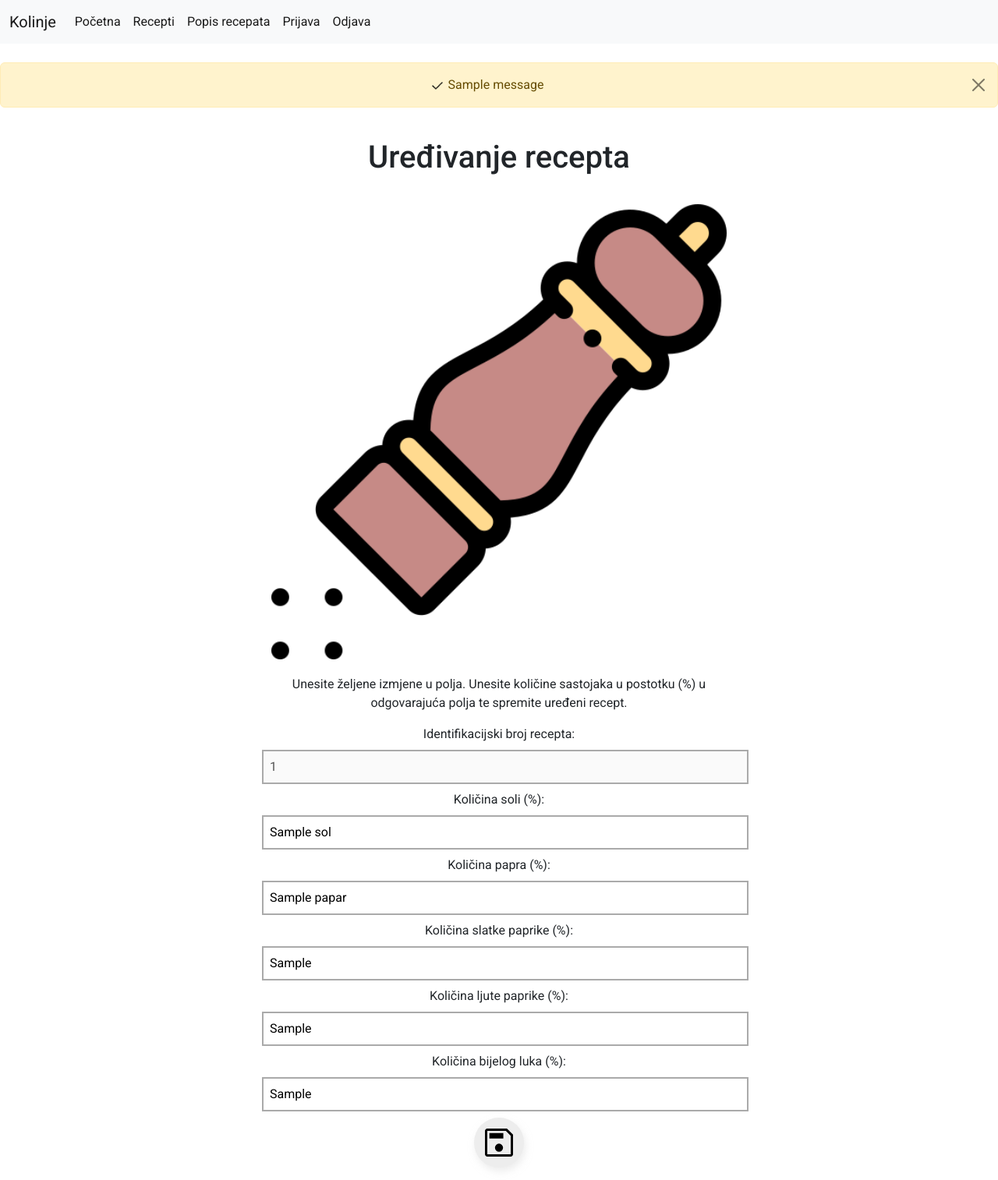
After one commit to gsostarko/Piggy, a Flask app: page /azuriranje_recepta/1 in a window 1280 px wide. The commit adds this page. Shown: the whole page at 78% size. Run offline with Flask 3, Linux system fonts and the light colour scheme; one stand-in notice (Sample message) is shown; a database or web service that is not in the repository returns one stand-in record (values such as "Sample title"); some libraries are stand-ins or nearby versions.

Commit message:
update i brisanje recepta osposobljeno

```diff
--- a/main.py
+++ b/main.py
@@ -1,5 +1,5 @@
 import os
-from flask import Flask, render_template, flash, jsonify, redirect, request, session, abort
+from flask import Flask, render_template, flash, jsonify, redirect, request, session, abort, url_for
 from flask_wtf import FlaskForm
 from wtforms import StringField, SubmitField, FloatField, PasswordField, BooleanField, ValidationError
 
@@ -11,6 +11,7 @@ from werkzeug.security import generate_password_hash, check_password_hash
 
 from dotenv import load_dotenv
 from pymongo import MongoClient
+from bson.objectid import ObjectId
 import datetime
 
 load_dotenv()
@@ -61,7 +62,7 @@ def add_recepie(naziv_recepta,sol, papar, bijeli_luk, ljuta_paprika, slatka_papr
         'Slatka_paprika': slatka_paprika,
         'Datum_kreiranja' : datetime.datetime.now()
     }
-    return client.kolinjerecepture.insert_one(document)
+    return app.db.recepture.insert_one(document)
 
 def user_registration(username, email, password):
     user = {
@@ -71,7 +72,7 @@ def user_registration(username, email, password):
         'datum_registracije': datetime.datetime.now()
     }
 
-    return client.kolinje.korisnici.insert_one(user)
+    return app.db.korisnici.insert_one(user)
 
 
 
@@ -310,16 +311,74 @@ def recepti():
 
 @app.route('/popis_recepata',methods=['GET', 'POST'])
 def popis_recepata():
-    db = client.get_database('kolinje')
-    collection = db.get_collection('recepture')
     filter = {}
 
-    podaci = collection.find(filter)
+    podaci = app.db.recepture.find(filter)
     recepti_temp = []
     for each_doc in podaci:
          recepti_temp.append(each_doc)
-         #print(recepti_temp)
-    #print(recepti_temp)
+
+
+    return render_template('popis_recepata.html', recepti_temp=recepti_temp)
+
+@app.route('/azuriranje_recepta/<id>', methods=['POST', 'GET'])
+def azuriranje_recepta(id):
+
+
+    filter = {}
+
+    podaci = app.db.recepture.find(filter)
+
+
+    for recept in podaci:
+        if str(recept['_id']) == id:
+            recept=recept
+            break
+
+
+    if request.method == 'POST':
+        edited_id= request.form.get("edited_id")
+        edited_sol = float(request.form.get("edited_sol"))
+        edited_papar = float(request.form.get("edited_papar"))
+        edited_slatka_paprika = float(request.form.get("edited_slatka_paprika"))
+        edited_ljuta_paprika = float(request.form.get("edited_ljuta_paprika"))
+        edited_bijeli_luk = float(request.form.get("edited_bijeli_luk"))
+        edited_date = datetime.datetime.now()
+
+        data_for_update = {
+            "$set": {"Sol": float(edited_sol),
+            "Papar": edited_papar,
+            "Slatka_paprika": edited_slatka_paprika,
+            "Ljuta_paprika": edited_ljuta_paprika,
+            "Bijeli_luk": edited_bijeli_luk,
+            "Update_date": edited_date}
+        }
+
+        update = app.db.recepture.update_one({'_id': ObjectId(id)}, data_for_update)
+        #print(update.matched_count)
+
+        filter = {}
+
+        podaci = app.db.recepture.find(filter)
+        recepti_temp = []
+        for each_doc in podaci:
+            recepti_temp.append(each_doc)
+
+        return render_template('popis_recepata.html', recepti_temp=recepti_temp)
+    return render_template('azuriranje_recepta.html', recept=recept)
+
+@app.route('/brisanje_recepta/<id>', methods=['POST', 'GET'])
+def brisanje_recepta(id):
+
+    app.db.recepture.delete_one({'_id': ObjectId(id)})
+    print(id)
+
+    filter = {}
+
+    podaci = app.db.recepture.find(filter)
+    recepti_temp = []
+    for each_doc in podaci:
+        recepti_temp.append(each_doc)
 
     return render_template('popis_recepata.html', recepti_temp=recepti_temp)
 
--- a/static/css/style.css
+++ b/static/css/style.css
@@ -80,6 +80,30 @@
   background-image: url("../img/login.svg");
 }
 
+.button-edit {
+  background-image: url("../img/edit.svg");
+}
+
+.button-delete {
+  background-image: url("../img/delete.svg");
+}
+
+.button-save {
+  background-image: url("../img/save.svg");
+}
+
+.buttons-left {
+  float: left;
+}
+
+.buttons-right {
+  float: right;
+}
+
+.isti-red-div {
+  display: inline;
+}
+
 .shadow {
   width: 60%;
 }
--- /dev/null
+++ b/templates/azuriranje_recepta.html
@@ -0,0 +1,63 @@
+{% extends "base.html" %} {% block content %}
+
+
+
+
+{% for message in get_flashed_messages() %}
+
+</br>
+	<div class="alert alert-warning alert-dismissible fade show" role="alert">
+		<center>
+			<div>
+			<img class="message-img" src="/static/img/check.png" alt="Check mark">
+			{{message}}
+			</div>
+		</center>
+		<button type="button" class="btn-close" data-bs-dismiss="alert" aria-label="Close"></button>
+	</div>
+
+{%endfor%}
+</br>
+
+
+<h1 class="heading">Uređivanje recepta</h1>
+			<center>
+
+				<div class="kartica">
+                    <div><img class="logo-large" src="/static/img/pepper.png" alt="Začini"></div>
+
+                <p>Unesite željene izmjene u polja. Unesite količine sastojaka u postotku (%) u odgovarajuća polja te spremite uređeni recept.</p>
+
+
+
+				<form method="POST">
+                    <label>Identifikacijski broj recepta:</label>
+                    <input class="input-fields" type="text" name="edited_id" value="{{recept['_id']}}"disabled>
+
+                    <label>Količina soli (%):</label>
+                    <input class="input-fields" type="text" name="edited_sol" value="{{recept['Sol']}}">
+
+                    <label>Količina papra (%):</label>
+                    <input class="input-fields" type="text" name="edited_papar" value="{{recept['Papar']}}">
+
+                    <label>Količina slatke paprike (%):</label>
+                    <input class="input-fields" type="text" name="edited_slatka_paprika" value="{{recept['Slatka_paprika']}}">
+
+                    <label>Količina ljute paprike (%):</label>
+                    <input class="input-fields" type="text" name="edited_ljuta_paprika" value="{{recept['Ljuta_paprika']}}">
+
+                    <label>Količina bijelog luka (%):</label>
+                    <input class="input-fields" type="text" name="edited_bijeli_luk" value="{{recept['Bijeli_luk']}}">
+
+                    <input class="button-small button-save" type="submit" value="Prijava"/>
+				</form>
+
+				</div>
+			</center>
+
+
+
+
+
+
+{% endblock %}
--- a/templates/novo_mjerenje.html
+++ b/templates/novo_mjerenje.html
@@ -81,7 +81,7 @@
     <form method="POST">
       <div class="accordion-body">
         <center>
-        <input hx-post="/test" class="button-small button-add" type="submit" name="action" value="+">
+        <input class="button-small button-add" type="submit" name="action" value="+">
         <input class="button-small button-subtract" type="submit" name="action" value="-">
       </center>
         {{forma_izracun.hidden_tag()}}
```
Also changed, not shown: templates/popis_recepata.html (+12 -2 lines), test.py (added, +17 -0 lines), static/img/save.svg (added), 1 other file.
